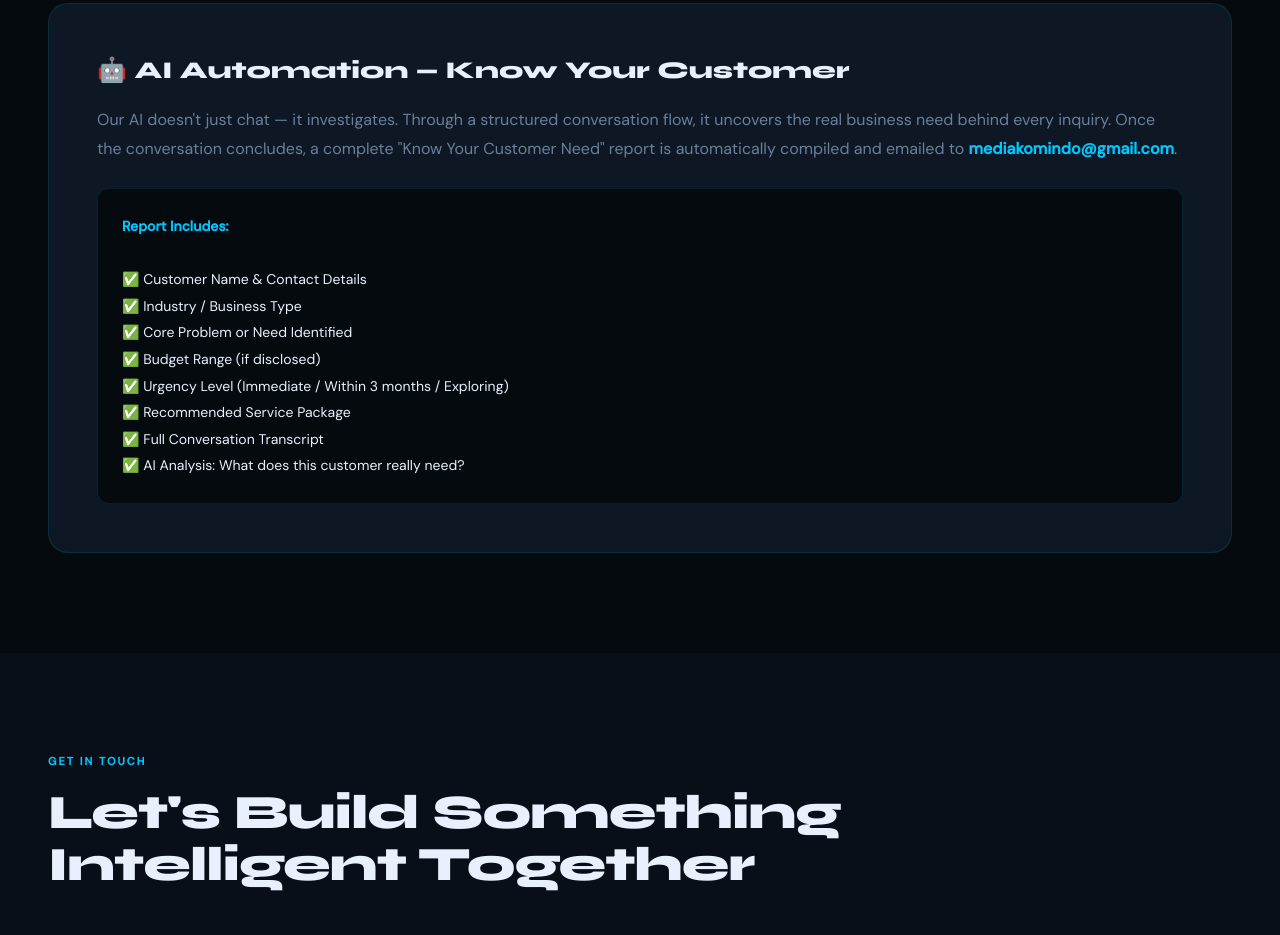
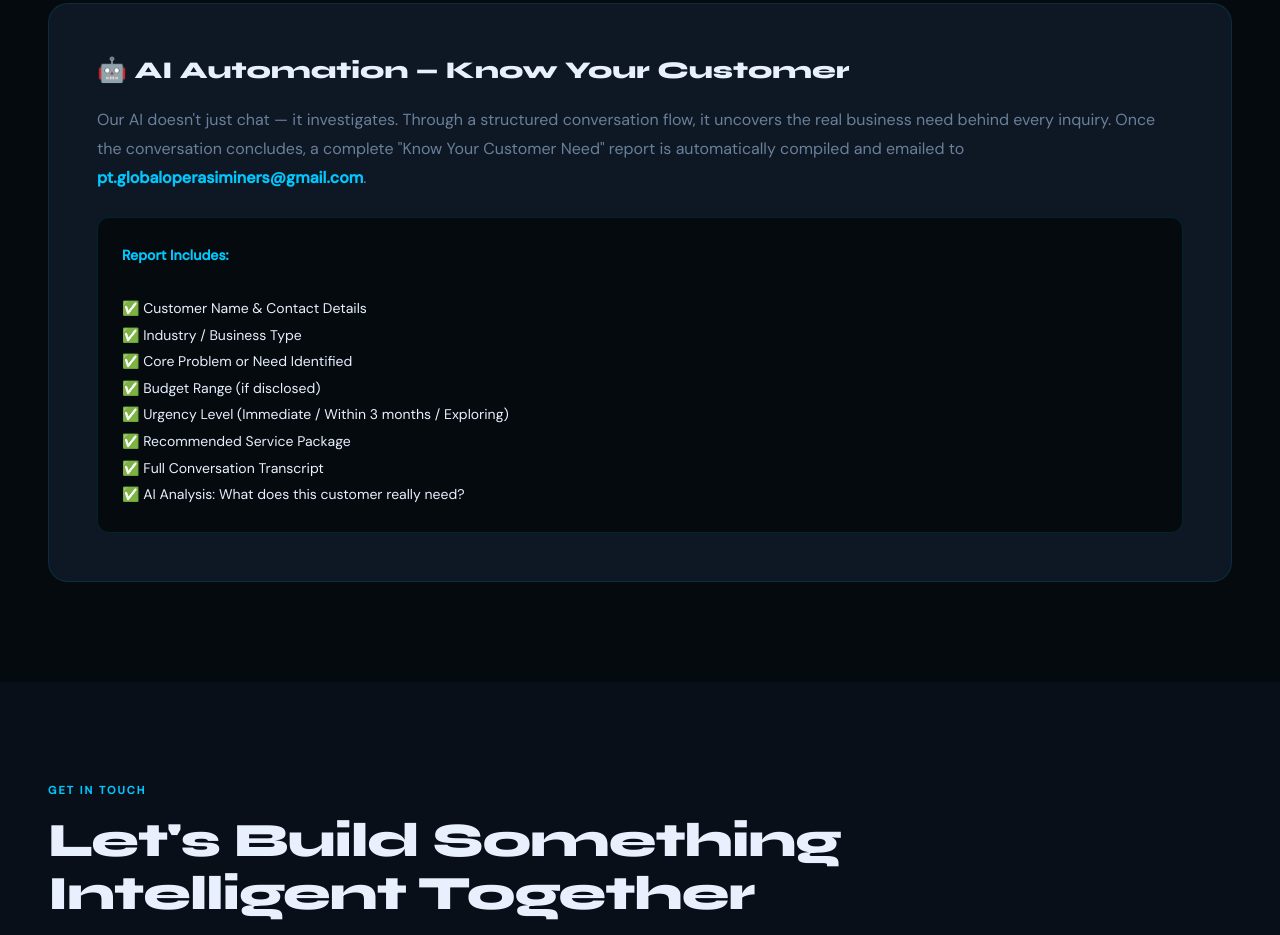
Before and after one commit to JuliusMartono/Gominers, a plain HTML site: page index.html in a window 1280 px wide. Shown: the part 5960-6895 px from the top of the page. Drawn offline with Linux system fonts and the light colour scheme.

Commit message:
Add files via upload

```diff
--- a/index.html
+++ b/index.html
@@ -733,7 +733,7 @@
     <div class="agent-panel active" id="agent-0">
       <div class="agent-content">
         <h3>🤖 AI Automation — Know Your Customer</h3>
-        <p>Our AI doesn't just chat — it investigates. Through a structured conversation flow, it uncovers the real business need behind every inquiry. Once the conversation concludes, a complete "Know Your Customer Need" report is automatically compiled and emailed to <strong style="color:var(--accent)">mediakomindo@gmail.com</strong>.</p>
+        <p>Our AI doesn't just chat — it investigates. Through a structured conversation flow, it uncovers the real business need behind every inquiry. Once the conversation concludes, a complete "Know Your Customer Need" report is automatically compiled and emailed to <strong style="color:var(--accent)">pt.globaloperasiminers@gmail.com</strong>.</p>
         <div class="script-box">
           <p><strong>Report Includes:</strong><br><br>
           ✅ Customer Name & Contact Details<br>
```
